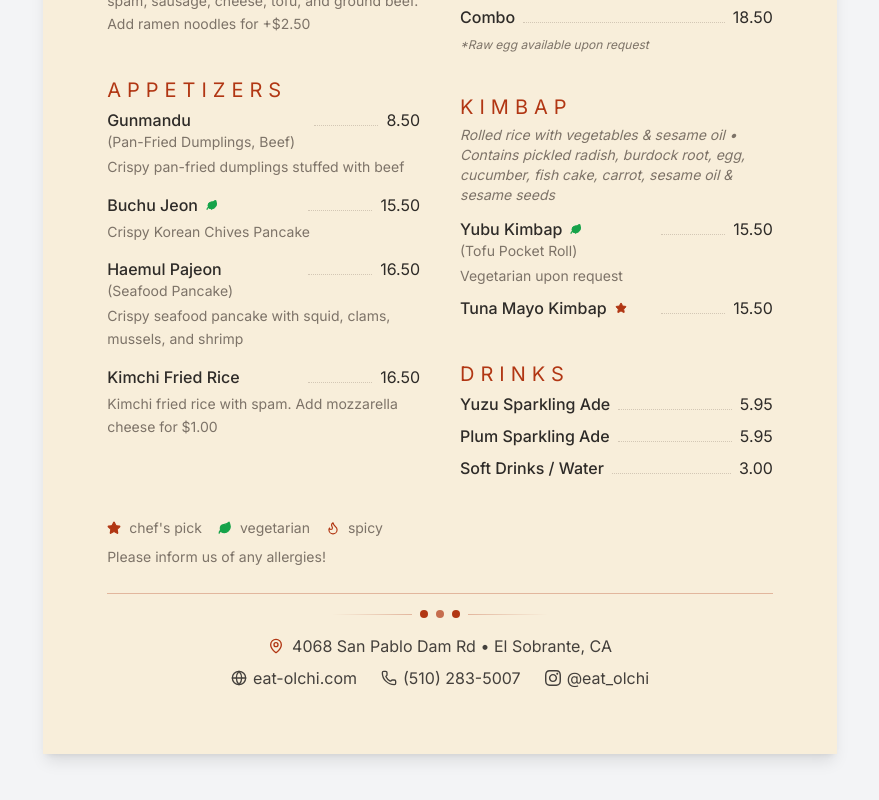
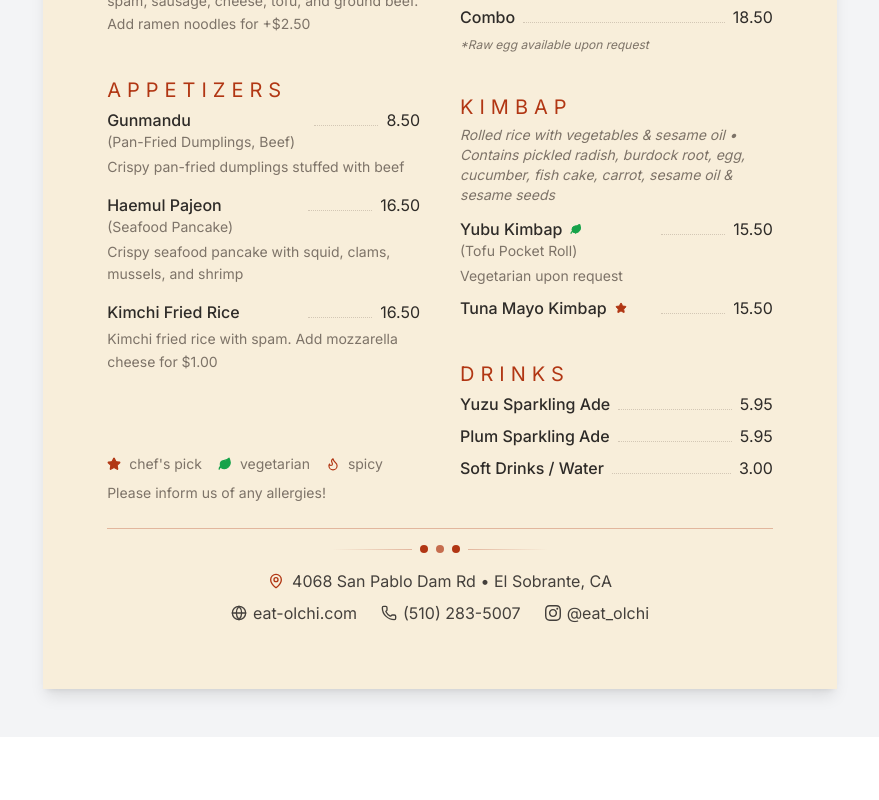
Before and after one commit to tnyprk/eat-olchi, a React (Vite) app: page /menu in a window 1280 px wide. Shown: the part 885-1685 px from the top of the page, without its empty margins (200-1079 px from the left). After the commit the page ends 1622 px from the top, so only its background shows below. Built offline with nearby package versions, Linux system fonts and the light colour scheme.

Commit message:
remove buchu pancake

```diff
--- a/src/data/menuData.js
+++ b/src/data/menuData.js
@@ -47,12 +47,6 @@ export const menuData = {
       subtitle: "Pan-Fried Dumplings, Beef",
       price: "8.50",
       description: "Crispy pan-fried dumplings stuffed with beef"
-    },
-    {
-      name: "Buchu Jeon",
-      price: "15.50",
-      description: "Crispy Korean Chives Pancake",
-      isVegetarian: true
     },
     {
       name: "Haemul Pajeon",
@@ -107,7 +101,7 @@ export const menuData = {
     items: [
       { name: "Beef", price: "17.50" },
       { name: "Seafood", price: "18.50" },
-      { name: "Combo", price: "18.50" }
+      { name: "Combo", price: "18.50" },
     ],
     note: "*Raw egg available upon request"
   },
```
